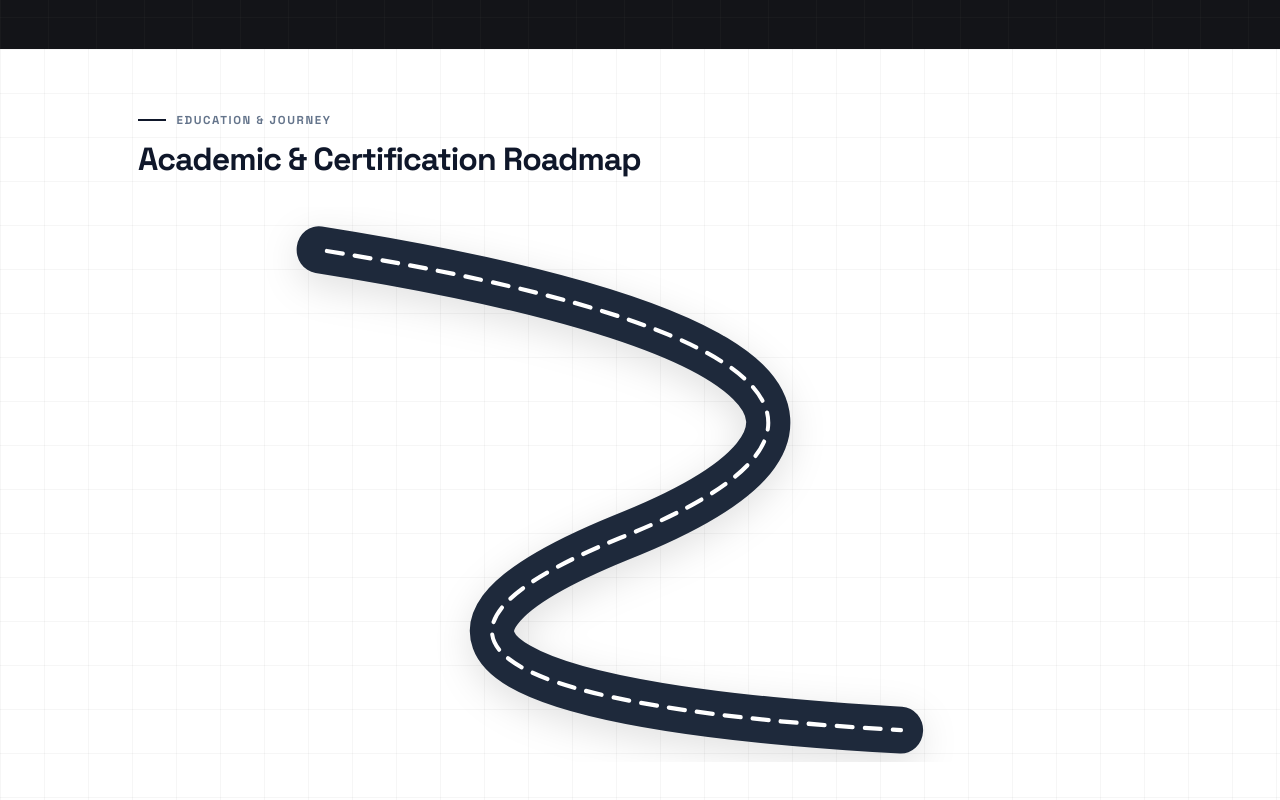
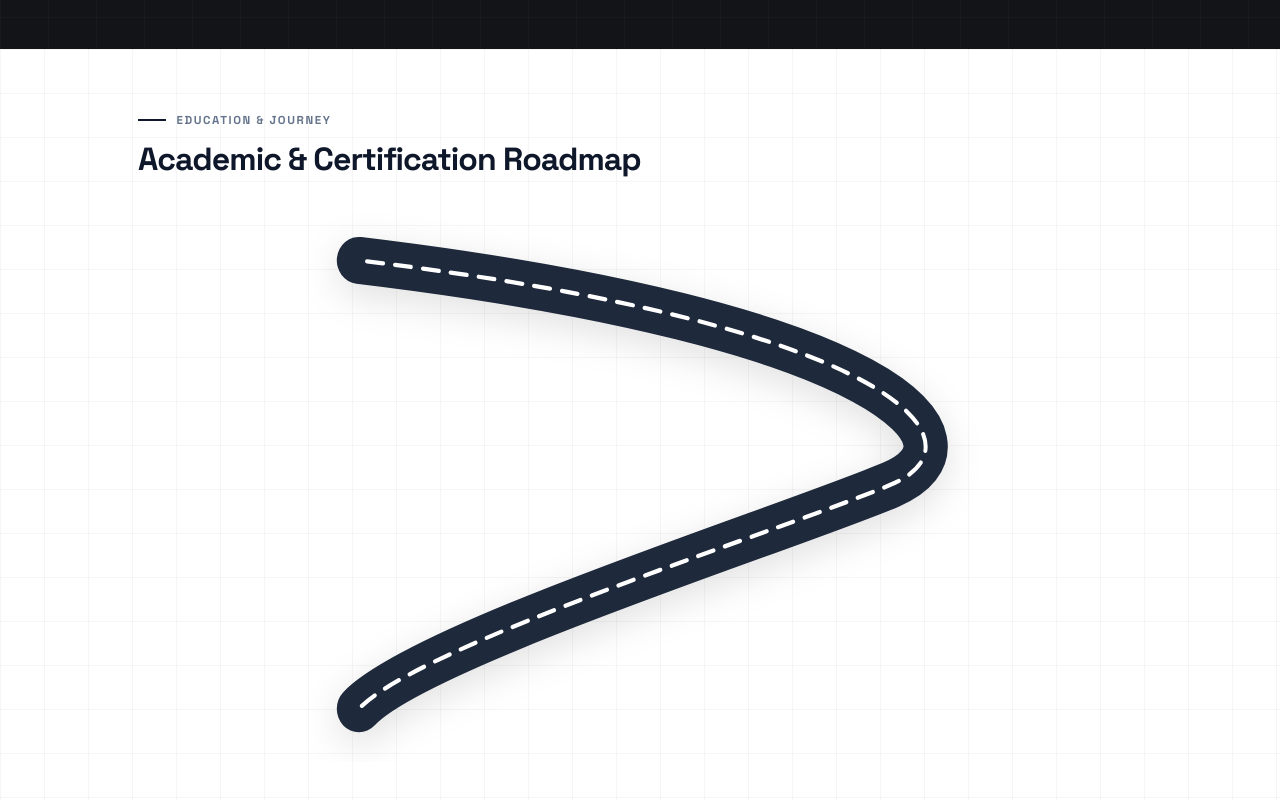
Before and after one commit to fazil-firoz/Modern-portfolio, a React (Vite) app: page / in a window 1280 px wide. Shown: the part 2459-3259 px from the top of the page. Built offline with nearby package versions, Linux system fonts and the light colour scheme.

Commit message:
fix: update roadmap SVG path to a smooth zigzag S-curve and place BCA card on left edge (Left -> Right -> Left pattern)

```diff
--- a/src/App.jsx
+++ b/src/App.jsx
@@ -345,13 +345,13 @@ function App() {
               {/* Road Asphalt Base */}
               <path
                 className="edu-road-asphalt"
-                d="M 180,40 C 650,110 750,210 480,310 C 220,410 380,470 760,490"
+                d="M 220,50 C 750,110 850,220 750,260 C 650,300 280,410 220,470"
               />
               {/* Road Center Dashed Line */}
               <path
                 ref={roadDashedRef}
                 className="edu-road-dashed"
-                d="M 180,40 C 650,110 750,210 480,310 C 220,410 380,470 760,490"
+                d="M 220,50 C 750,110 850,220 750,260 C 650,300 280,410 220,470"
               />
             </svg>
 
@@ -400,9 +400,9 @@ function App() {
                 </div>
               </div>
 
-              {/* Milestone 3 (Final Road Edge) — BCA (Degree) */}
+              {/* Milestone 3 (Bottom Left Edge) — BCA (Degree) */}
               <div
-                className="edu-milestone-card edu-card-right edu-card-end"
+                className="edu-milestone-card edu-card-left"
                 ref={(el) => (eduCardsRef.current[2] = el)}
               >
                 <div className="edu-pin-wrapper edu-pin-cyan">
```
